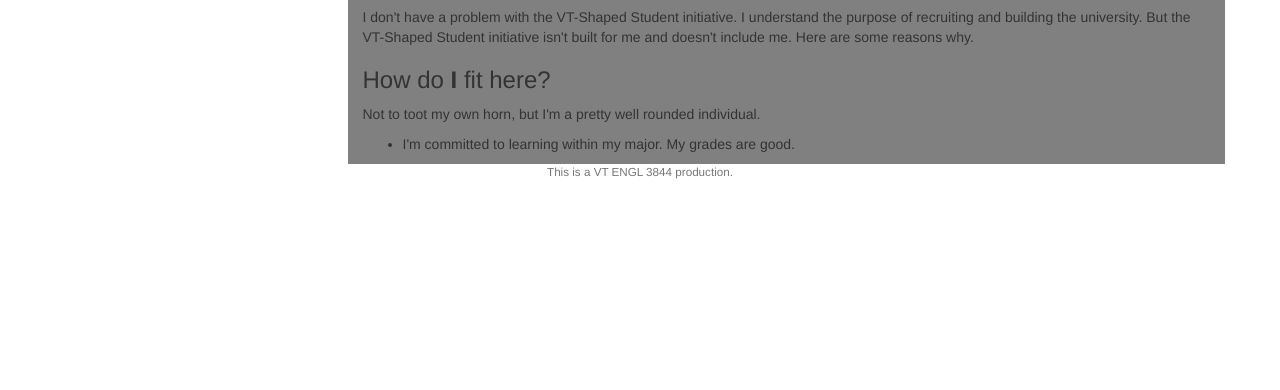
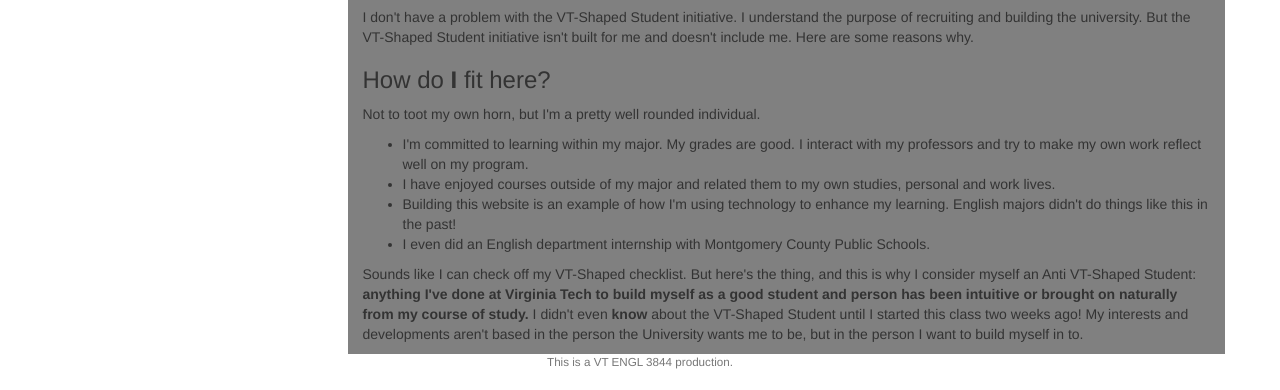
Before and after one commit to pcmitch4/3844-carter, a plain HTML site: page theantivtshapedstudent.html in a window 1280 px wide. Shown: the part 549-939 px from the top of the page. Before the commit the page ends 800 px from the top, so only its background shows below. Drawn offline with nearby package versions, Linux system fonts and the light colour scheme.

Commit message:
Final content

```diff
--- a/theantivtshapedstudent.html
+++ b/theantivtshapedstudent.html
@@ -52,7 +52,11 @@
                     <h3>How do <b>I</b> fit here&#63;</h3>
 
                     <p>Not to toot my own horn, but I&#39;m a pretty well rounded individual.</p>
-                    <ul><li>I&#39;m committed to learning within my major. My grades are good. </li></ul>
+                    <ul><li>I&#39;m committed to learning within my major. My grades are good. I interact with my professors and try to make my own work reflect well on my program. </li>
+                    <li>I have enjoyed courses outside of my major and related them to my own studies, personal and work lives.</li>
+                    <li>Building this website is an example of how I&#39;m using technology to enhance my learning. English majors didn&#39;t do things like this in the past&#33;</li>
+                    <li>I even did an English department internship with Montgomery County Public Schools.</li></ul>
+                    <p>Sounds like I can check off my VT-Shaped checklist. But here&#39;s the thing, and this is why I consider myself an Anti VT-Shaped Student&#58;<strong> anything I&#39;ve done at Virginia Tech to build myself as a good student and person has been intuitive or brought on naturally from my course of study.</strong> I didn&#39;t even <strong>know</strong> about the VT-Shaped Student until I started this class two weeks ago&#33; My interests and developments aren&#39;t based in the person the University wants me to be, but in the person I want to build myself in to.</p>
 
                 </div>
                 <footer>
```
Also changed, not shown: conclusion.html (+4 -1 lines), sources.html (+1 -1 lines), photobooth.jpg (added), 1 other file.
